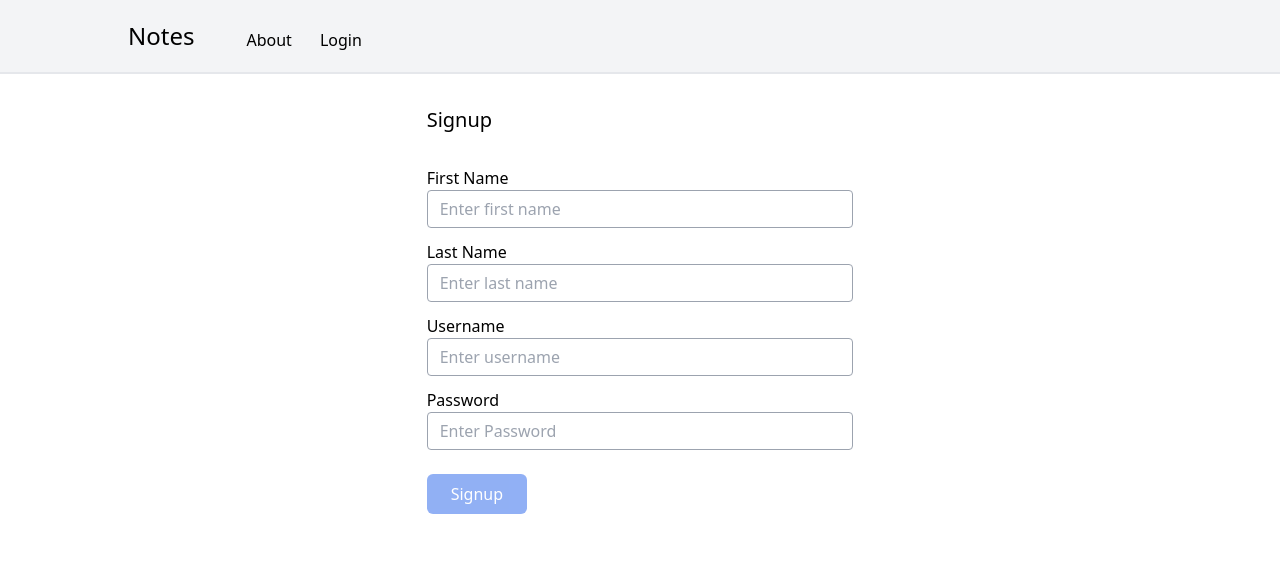
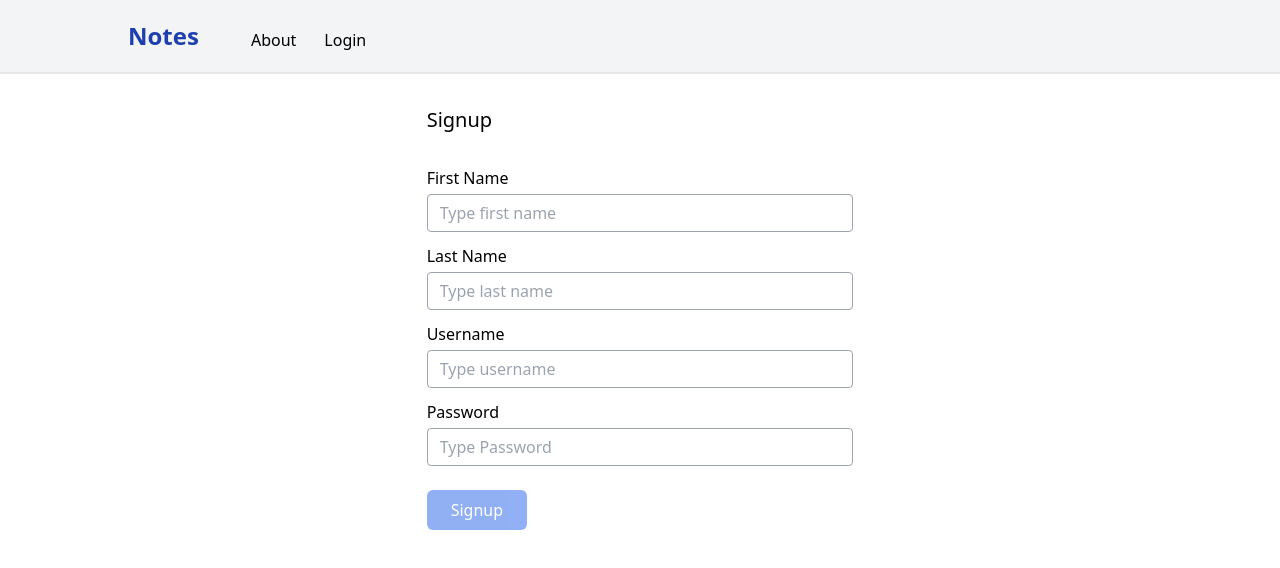
Before and after one commit to mohdsalihem/NotesApp, an Angular app in the folder NotesApp.Client/: page /user/login in a window 1280 px wide. Both pictures are taken after a click on the link "Sign up". Shown: the top 568 px of the page. Built offline with nearby package versions, Linux system fonts and the light colour scheme.

Commit message:
minor text changes

```diff
--- a/NotesApp.Client/src/app/nav/nav.component.html
+++ b/NotesApp.Client/src/app/nav/nav.component.html
@@ -1,7 +1,11 @@
-<header class="border-b-2 bg-gray-100 py-3">
+<section class="border-b-2 bg-gray-100 py-3">
   <nav class="container mx-auto flex items-center gap-10">
     <div>
-      <a class="cursor-pointer text-2xl" routerLink="/note">Notes</a>
+      <a
+        class="cursor-pointer text-2xl font-bold text-blue-800"
+        routerLink="/note"
+        >Notes</a
+      >
     </div>
 
     <div class="flex items-center justify-start gap-1">
@@ -25,4 +29,4 @@
       </ng-template>
     </div>
   </nav>
-</header>
+</section>
--- a/NotesApp.Client/src/app/note/note-delete/note-delete.component.ts
+++ b/NotesApp.Client/src/app/note/note-delete/note-delete.component.ts
@@ -12,7 +12,7 @@ import { NoteService } from 'src/app/services/note.service';
   standalone: true,
   imports: [RouterLink],
 })
-export class DeleteComponent implements OnInit {
+export class NoteDeleteComponent implements OnInit {
   route = inject(ActivatedRoute);
   noteService = inject(NoteService);
   router = inject(Router);
--- a/NotesApp.Client/src/app/note/note-edit/note-edit.component.ts
+++ b/NotesApp.Client/src/app/note/note-edit/note-edit.component.ts
@@ -19,7 +19,7 @@ import { destroyNotifier } from 'src/app/helpers/destroyNotifier';
   standalone: true,
   imports: [ReactiveFormsModule, InputComponent, RouterLink],
 })
-export class EditComponent implements OnInit {
+export class NoteEditComponent implements OnInit {
   noteService = inject(NoteService);
   router = inject(Router);
   route = inject(ActivatedRoute);
--- a/NotesApp.Client/src/app/note/note-list/note-list.component.html
+++ b/NotesApp.Client/src/app/note/note-list/note-list.component.html
@@ -4,7 +4,7 @@
     ><input
       class="w-1/4 rounded border border-gray-400 px-3 py-1.5 focus:border-indigo-400 focus:outline-none"
       type="text"
-      placeholder="Type note title here"
+      placeholder="Type note title"
       #searchBox
       (input)="search(searchBox.value)"
     />
--- a/NotesApp.Client/src/app/note/note-list/note-list.component.ts
+++ b/NotesApp.Client/src/app/note/note-list/note-list.component.ts
@@ -13,7 +13,7 @@ import { destroyNotifier } from 'src/app/helpers/destroyNotifier';
   standalone: true,
   imports: [CommonModule],
 })
-export class NotesComponent implements OnInit {
+export class NoteListComponent implements OnInit {
   noteService = inject(NoteService);
   router = inject(Router);
   destroy$ = destroyNotifier();
--- a/NotesApp.Client/src/app/shared/input/input.component.html
+++ b/NotesApp.Client/src/app/shared/input/input.component.html
@@ -3,7 +3,7 @@
     [formControl]="control"
     [type]="type"
     [placeholder]="placeholder"
-    class="block w-full rounded border border-gray-400 px-3 py-1.5 focus:border-indigo-400 focus:outline-none"
+    class="mt-1 block w-full rounded border border-gray-400 px-3 py-1.5 focus:border-indigo-400 focus:outline-none"
     [ngClass]="{
       'border-red-500': control.touched && control.dirty && control.errors
     }"
--- a/NotesApp.Client/src/app/user/login/login.component.html
+++ b/NotesApp.Client/src/app/user/login/login.component.html
@@ -11,14 +11,14 @@
     <app-input
       [control]="loginForm.controls.username"
       fieldName="Username"
-      placeholder="Enter Username"
+      placeholder="Type Username"
     ></app-input>
     <label class="mt-3 inline-block">Password</label>
     <app-input
       type="password"
       [control]="loginForm.controls.password"
       fieldName="Password"
-      placeholder="Enter Password"
+      placeholder="Type Password"
     ></app-input>
     <div class="flex items-center gap-10">
       <button
--- a/NotesApp.Client/src/app/user/signup/signup.component.html
+++ b/NotesApp.Client/src/app/user/signup/signup.component.html
@@ -11,26 +11,26 @@
     <app-input
       [control]="signupForm.controls.firstName"
       fieldName="First name"
-      placeholder="Enter first name"
+      placeholder="Type first name"
     ></app-input>
     <label class="mt-3 inline-block">Last Name</label>
     <app-input
       [control]="signupForm.controls.lastName"
       fieldName="Last name"
-      placeholder="Enter last name"
+      placeholder="Type last name"
     ></app-input>
     <label class="mt-3 inline-block">Username</label>
     <app-input
       [control]="signupForm.controls.username"
       fieldName="Username"
-      placeholder="Enter username"
+      placeholder="Type username"
     ></app-input>
     <label class="mt-3 inline-block">Password</label>
     <app-input
       type="password"
       [control]="signupForm.controls.password"
       fieldName="Password"
-      placeholder="Enter Password"
+      placeholder="Type Password"
     ></app-input>
     <button
       [disabled]="!signupForm.valid"
```
Also changed, not shown: NotesApp.Client/src/app/note/note.routes.ts (+6 -6 lines).
